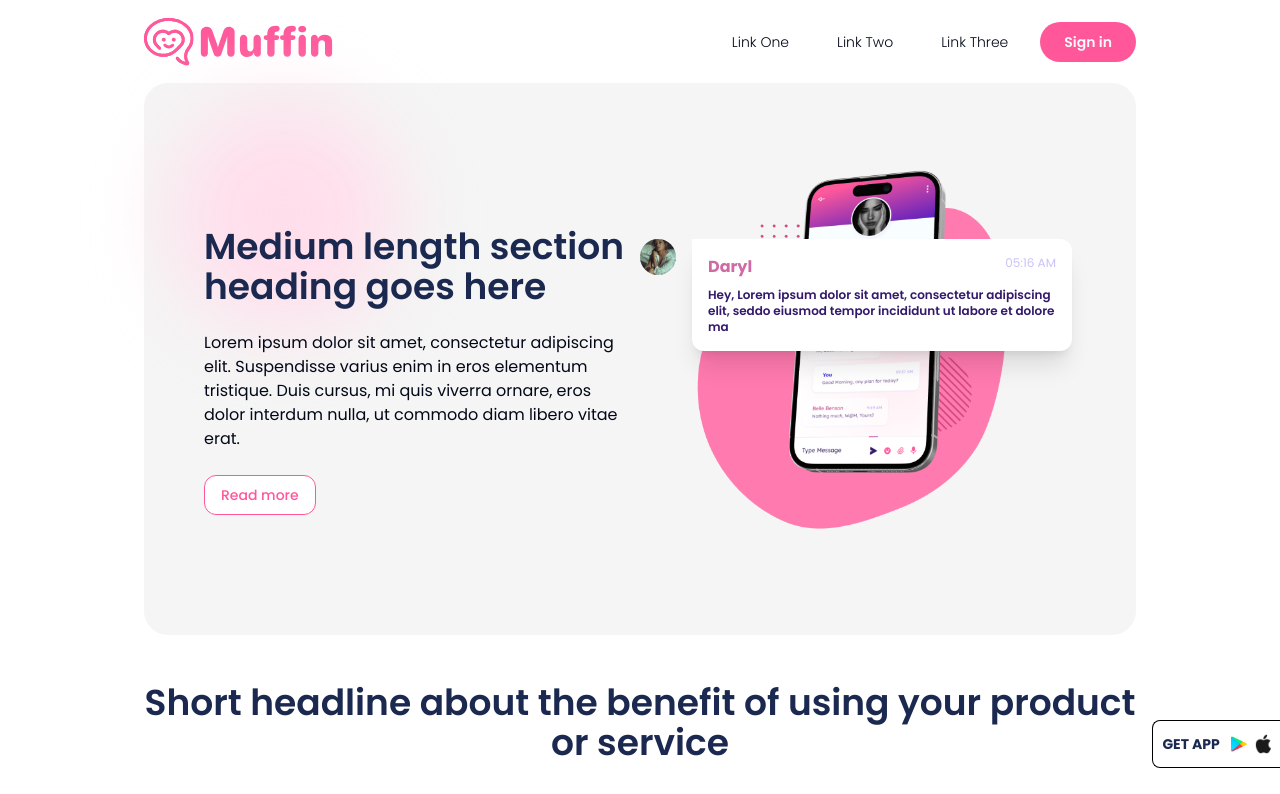
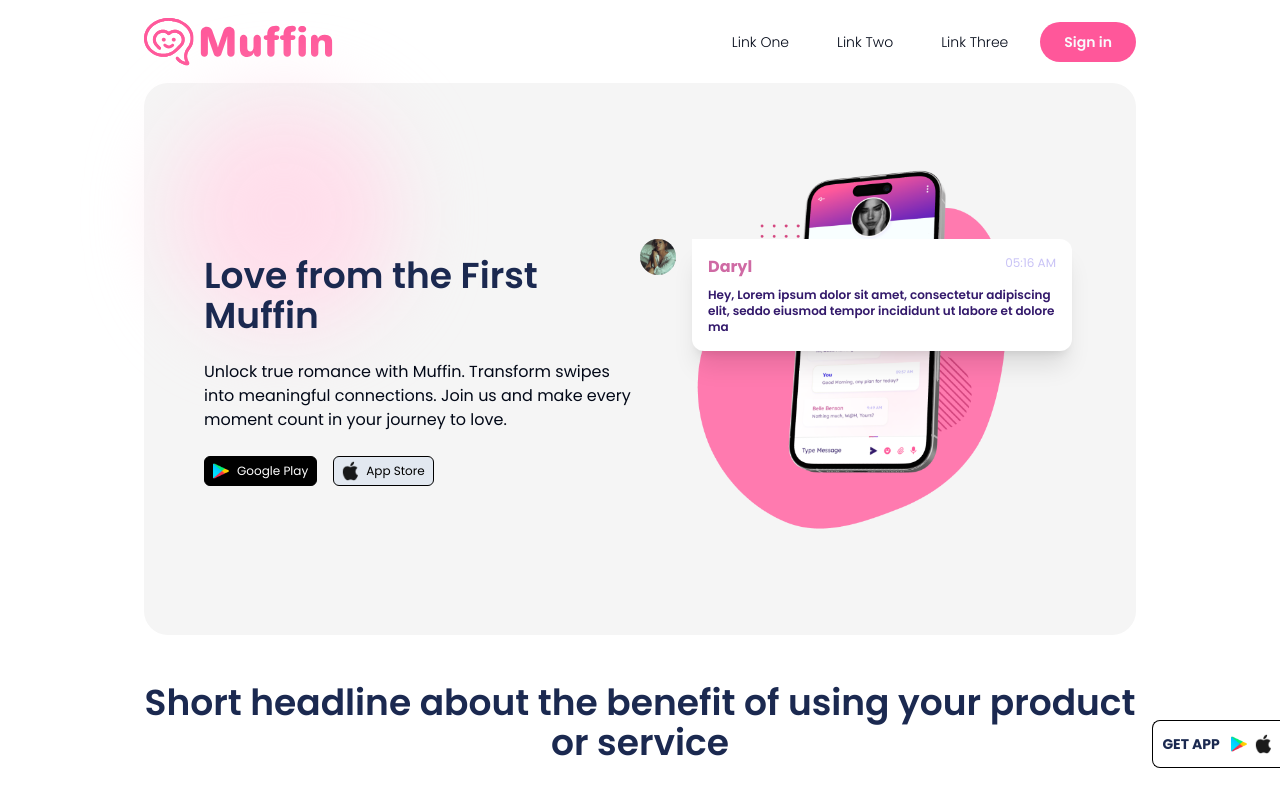
Before and after one commit to rv100101/muft, a React (Vite) app: page / in a window 1280 px wide. Shown: the top 794 px of the page. Built offline with nearby package versions, Linux system fonts and the light colour scheme.

Commit message:
update: changed content

```diff
--- a/src/components/hero.tsx
+++ b/src/components/hero.tsx
@@ -1,11 +1,12 @@
-import { cn } from "@/lib/utils";
-import { Button } from "@/components/ui/button";
 import heroPhone from "@/assets/hero-phone.png";
 import heroAvatar1 from "@/assets/hero-avatar1.svg";
 import heroAvatar2 from "@/assets/hero-avatar2.svg";
 import { motion } from "framer-motion";
 import { useState, useEffect } from "react";
 import ChatCard from "./chatCard";
+import { banner } from "@/utils/homepage";
+import GooglePlay from "@/assets/google-play-logo.png";
+import Apple from "@/assets/apple-logo.png";
 
 const Hero = () => {
   const firstTextToType =
@@ -91,7 +92,7 @@ const Hero = () => {
             viewport={{ once: true }}
             className="z-20 text-3xl md:text-4xl font-semibold text-secondary"
           >
-            Medium length section heading goes here
+            {banner.header}
           </motion.h1>
           <motion.p
             initial={{
@@ -106,10 +107,7 @@ const Hero = () => {
             viewport={{ once: true }}
             className="z-20"
           >
-            Lorem ipsum dolor sit amet, consectetur adipiscing elit. Suspendisse
-            varius enim in eros elementum tristique. Duis cursus, mi quis
-            viverra ornare, eros dolor interdum nulla, ut commodo diam libero
-            vitae erat.
+            {banner.body}
           </motion.p>
           <motion.div
             initial={{
@@ -122,15 +120,26 @@ const Hero = () => {
               delay: 2.5,
             }}
             viewport={{ once: true }}
+            className="flex space-x-4"
           >
-            <Button
-              className={cn(
-                "border-primary rounded-xl text-primary hover:text-[#FF267C] hover:ring-1 ring-primary"
-              )}
-              variant={"outline"}
+            <a
+              className="w-max text-xs space-x-2 bg-black text-white px-2 py-1 border-black flex items-center justify-between border rounded-md"
+              href="/"
             >
-              Read more
-            </Button>
+              <img
+                className="w-4 h-4"
+                src={GooglePlay}
+                alt="google play logo"
+              />
+              <p>Google Play</p>
+            </a>
+            <a
+              className="w-max space-x-2 text-xs bg-slate-200 text-black p-2 py-1 border-black flex items-center justify-between border rounded-md"
+              href="/"
+            >
+              <img className="w-4 " src={Apple} alt="apple logo" />
+              <p>App Store</p>
+            </a>
           </motion.div>
         </div>
         <div className="flex justify-center md:justify-end items-center relative">
--- /dev/null
+++ b/src/utils/homepage.ts
@@ -0,0 +1,4 @@
+export const banner = {
+  header: "Love from the First Muffin",
+  body: "Unlock true romance with Muffin. Transform swipes into meaningful connections. Join us and make every moment count in your journey to love.",
+};
```
